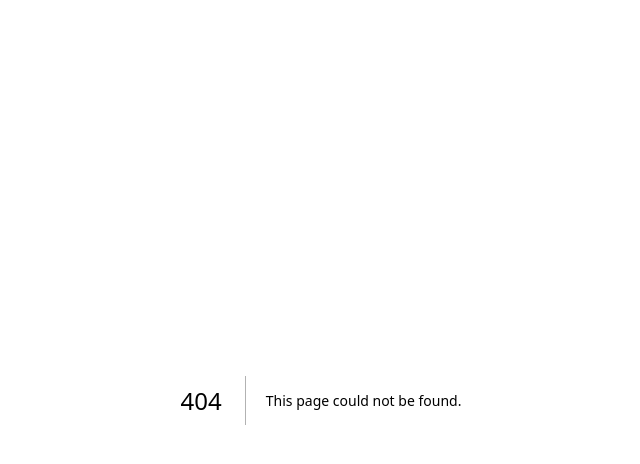
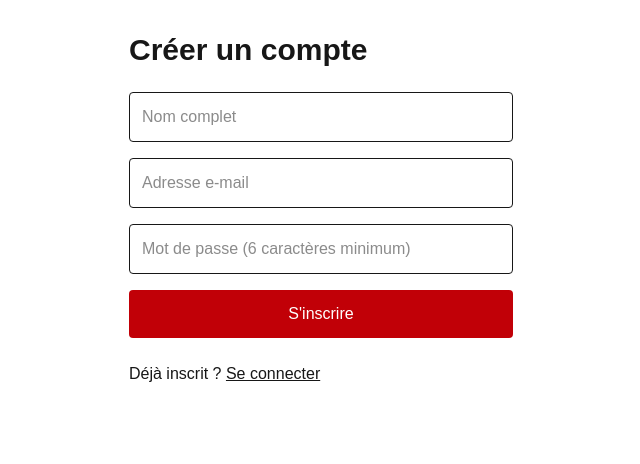
Before and after one commit to yamcocoadreamer/grand-cinema, a Next.js app: page /inscription in a window 1280 px wide. Before the commit this address had no page. Shown: the top 464 px of the page, without its empty margins (319-959 px from the left). Built offline with nearby package versions, Linux system fonts and the light colour scheme.

Commit message:
feat: inscription connexion et deconnexion utilisateurs

```diff
--- /dev/null
+++ b/src/app/connexion/page.tsx
@@ -0,0 +1,82 @@
+"use client";
+
+import { useState } from "react";
+import Link from "next/link";
+import { useRouter } from "next/navigation";
+import { createClient } from "@/lib/supabase/client";
+
+export default function ConnexionPage() {
+  const router = useRouter();
+  const [email, setEmail] = useState("");
+  const [password, setPassword] = useState("");
+  const [message, setMessage] = useState("");
+  const [loading, setLoading] = useState(false);
+
+  async function handleSubmit(e: React.FormEvent) {
+    e.preventDefault();
+    setLoading(true);
+    setMessage("");
+
+    const supabase = createClient();
+
+    const { error } = await supabase.auth.signInWithPassword({
+      email,
+      password
+    });
+
+    if (error) {
+      setMessage("Connexion impossible : " + error.message);
+    } else {
+      router.push("/mon-compte");
+      router.refresh();
+    }
+
+    setLoading(false);
+  }
+
+  return (
+    <main className="mx-auto max-w-md p-8">
+      <h1 className="mb-6 text-3xl font-bold">
+        Connexion
+      </h1>
+
+      <form onSubmit={handleSubmit} className="space-y-4">
+        <input
+          type="email"
+          placeholder="Adresse e-mail"
+          value={email}
+          onChange={(e) => setEmail(e.target.value)}
+          required
+          className="w-full rounded border p-3"
+        />
+
+        <input
+          type="password"
+          placeholder="Mot de passe"
+          value={password}
+          onChange={(e) => setPassword(e.target.value)}
+          required
+          className="w-full rounded border p-3"
+        />
+
+        <button
+          disabled={loading}
+          className="w-full rounded bg-red-700 p-3 text-white"
+        >
+          {loading ? "Connexion..." : "Se connecter"}
+        </button>
+      </form>
+
+      {message && (
+        <p role="alert" className="mt-4">{message}</p>
+      )}
+
+      <p className="mt-6">
+        Pas encore de compte ?{" "}
+        <Link href="/inscription" className="underline">
+          S'inscrire
+        </Link>
+      </p>
+    </main>
+  );
+}
--- /dev/null
+++ b/src/app/inscription/page.tsx
@@ -0,0 +1,99 @@
+"use client";
+
+import { useState } from "react";
+import Link from "next/link";
+import { useRouter } from "next/navigation";
+import { createClient } from "@/lib/supabase/client";
+
+export default function InscriptionPage() {
+  const router = useRouter();
+  const [nom, setNom] = useState("");
+  const [email, setEmail] = useState("");
+  const [password, setPassword] = useState("");
+  const [message, setMessage] = useState("");
+  const [loading, setLoading] = useState(false);
+
+  async function handleSubmit(e: React.FormEvent) {
+    e.preventDefault();
+    setLoading(true);
+    setMessage("");
+
+    const supabase = createClient();
+
+    const { data, error } = await supabase.auth.signUp({
+      email,
+      password,
+      options: {
+        data: { full_name: nom }
+      }
+    });
+
+    if (error) {
+      setMessage(error.message);
+    } else if (data.session) {
+      router.push("/mon-compte");
+    } else {
+      setMessage(
+        "Inscription enregistrée. Vérifie ton e-mail pour confirmer ton compte."
+      );
+    }
+
+    setLoading(false);
+  }
+
+  return (
+    <main className="mx-auto max-w-md p-8">
+      <h1 className="mb-6 text-3xl font-bold">
+        Créer un compte
+      </h1>
+
+      <form onSubmit={handleSubmit} className="space-y-4">
+        <input
+          type="text"
+          placeholder="Nom complet"
+          value={nom}
+          onChange={(e) => setNom(e.target.value)}
+          required
+          className="w-full rounded border p-3"
+        />
+
+        <input
+          type="email"
+          placeholder="Adresse e-mail"
+          value={email}
+          onChange={(e) => setEmail(e.target.value)}
+          required
+          className="w-full rounded border p-3"
+        />
+
+        <input
+          type="password"
+          placeholder="Mot de passe (6 caractères minimum)"
+          value={password}
+          onChange={(e) => setPassword(e.target.value)}
+          minLength={6}
+          required
+          className="w-full rounded border p-3"
+        />
+
+        <button
+          disabled={loading}
+          className="w-full rounded bg-red-700 p-3 text-white"
+        >
+          {loading ? "Inscription..." : "S'inscrire"}
+        </button>
+      </form>
+
+      {message && (
+        <p role="status" className="mt-4">{message}</p>
+      )}
+
+      <p className="mt-6">
+        Déjà inscrit ?{" "}
+        <Link href="/connexion" className="underline">
+          Se connecter
+        </Link>
+      </p>
+    </main>
+  );
+}
--- /dev/null
+++ b/src/app/mon-compte/page.tsx
@@ -0,0 +1,66 @@
+"use client";
+
+import { useEffect, useState } from "react";
+import { useRouter } from "next/navigation";
+import { createClient } from "@/lib/supabase/client";
+
+export default function MonComptePage() {
+  const router = useRouter();
+  const [email, setEmail] = useState<string | null>(null);
+  const [loading, setLoading] = useState(true);
+
+  useEffect(() => {
+    const supabase = createClient();
+
+    async function verifierUtilisateur() {
+      const { data, error } = await supabase.auth.getUser();
+
+      if (error || !data.user) {
+        router.replace("/connexion");
+        return;
+      }
+
+      setEmail(data.user.email ?? "");
+      setLoading(false);
+    }
+
+    verifierUtilisateur();
+  }, [router]);
+
+  async function deconnexion() {
+    const supabase = createClient();
+    const { error } = await supabase.auth.signOut();
+
+    if (!error) {
+      router.replace("/connexion");
+      router.refresh();
+    }
+  }
+
+  if (loading) {
+    return <p className="p-8">Chargement du compte...</p>;
+  }
+
+  return (
+    <main className="mx-auto max-w-2xl p-8">
+      <h1 className="text-3xl font-bold">
+        Mon espace personnel
+      </h1>
+
+      <p className="mt-5">
+        Connecté avec : <strong>{email}</strong>
+      </p>
+
+      <p className="mt-3">
+        Bienvenue sur La Grande Cinéma !
+      </p>
+
+      <button
+        onClick={deconnexion}
+        className="mt-8 rounded bg-red-700 px-5 py-3 text-white"
+      >
+        Se déconnecter
+      </button>
+    </main>
+  );
+}
--- /dev/null
+++ b/src/lib/supabase/client.ts
@@ -0,0 +1,8 @@
+import { createBrowserClient } from "@supabase/ssr";
+
+export function createClient() {
+  return createBrowserClient(
+    process.env.NEXT_PUBLIC_SUPABASE_URL!,
+    process.env.NEXT_PUBLIC_SUPABASE_PUBLISHABLE_KEY!
+  );
+}
```
Also changed, not shown: package.json (+7 -5 lines), 2 other files (tests, documents, lock files or other folders).
